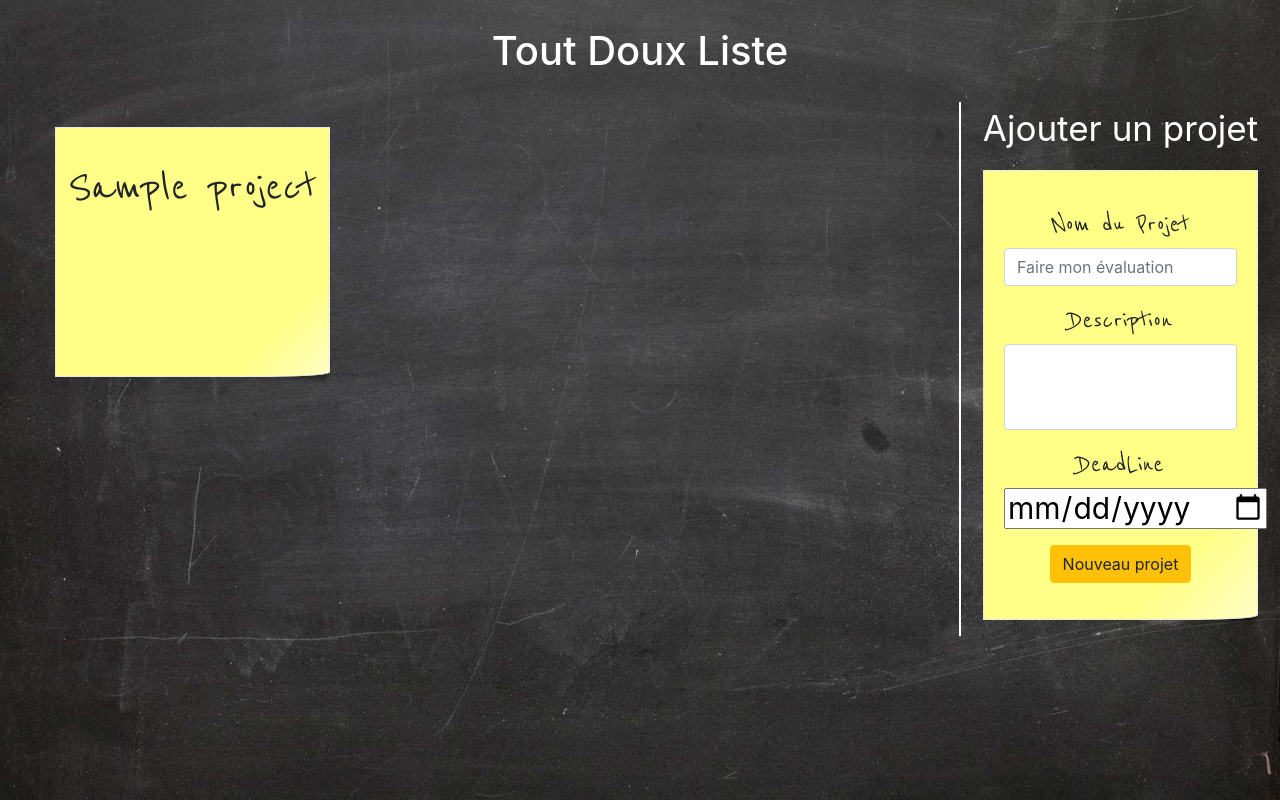
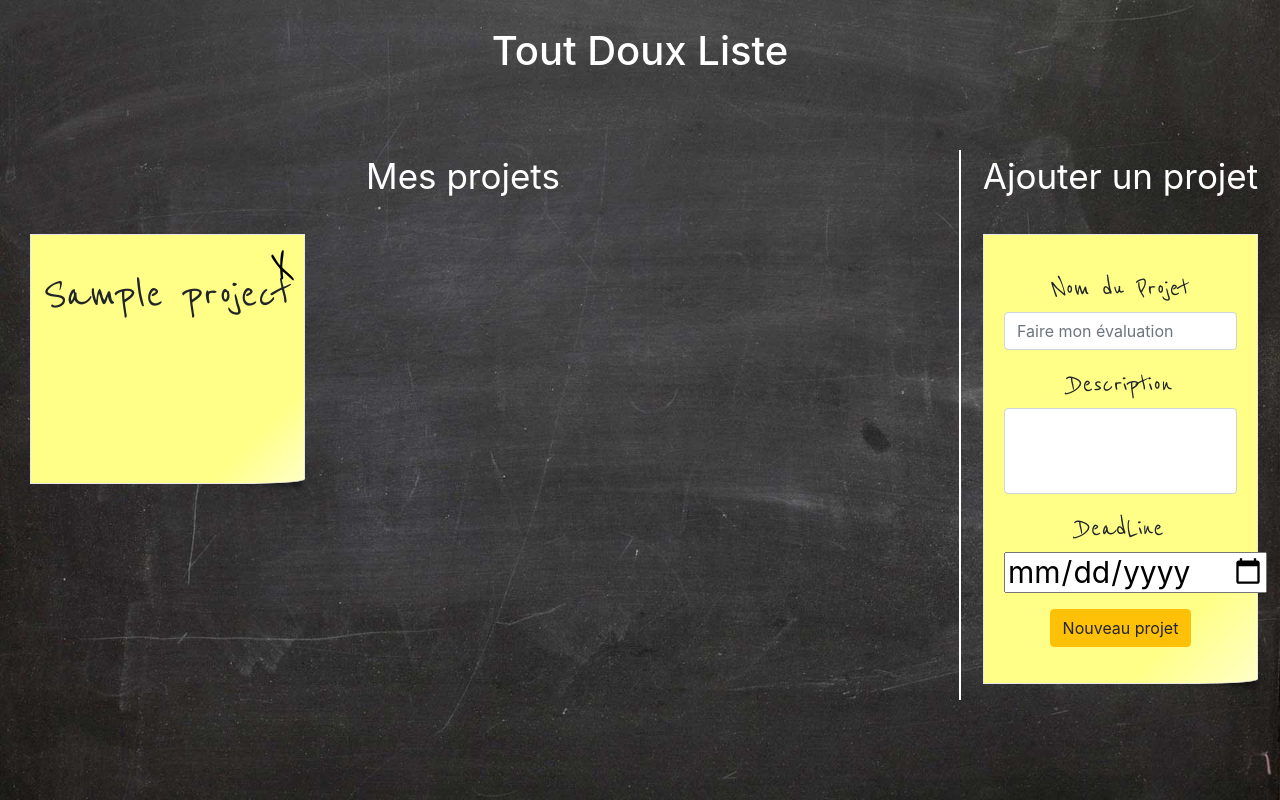
Before and after one commit to paulgiraudet/todolist, a PHP site: page /projects.php in a window 1280 px wide. Run offline with PHP 8.4, Linux system fonts and the light colour scheme; the visitor is signed in with stand-in values (Sample User, id 1); tables that the repository leaves empty or names only in its code hold one stand-in row (values such as "Sample post").

Commit message:
adding some projects plus form test validation

```diff
--- a/css/main.css
+++ b/css/main.css
@@ -110,7 +110,6 @@ h1{
   min-height:250px;
   max-height:250px;
   font-size:50px;
-  margin: 25px;
 }
 
 .postitadd{
@@ -158,6 +157,19 @@ h1{
   -o-transform: matrix(-1, -0.1, 0, 1, 0, 0);
   -ms-transform: matrix(-1, -0.1, 0, 1, 0, 0);
   transform: matrix(-1, -0.1, 0, 1, 0, 0);
+}
+
+.postit a{
+  position:absolute;
+  right:10px;
+  top:10px;
+  color:black;
+  transition:0.3s all;
+}
+
+.postit a:hover{
+  text-decoration: none;
+  color:red;
 }
 
 input["type=date"]{
--- a/projects.php
+++ b/projects.php
@@ -3,17 +3,20 @@ session_start();
 
 $title = "TDL - Accueil";
 require 'header.php';
+require 'db.php';
+
  ?>
 
 <h1 class="text-center text-white">Tout Doux Liste</h1>
 
-<div class="container-fluid">
+<div class="container-fluid py-5">
   <div class="row">
-    <div class="col-md-9 borderFormRight">
+    <div class="col-md-9 borderFormRight pr-5">
+      <p class="colTitle text-center">Mes projets</p>
+      <div class="row mx-auto">
 
     <?php
 
-      require 'db.php';
 
       $req = $bdd->prepare('SELECT name FROM projects WHERE id_user = :id_user');
       $req->execute(array(
@@ -25,30 +28,37 @@ require 'header.php';
 
         ?>
 
-        <div class="col-md-3 col-sm-6">
-          <div class="postit">
+        <div class="col-md-4 col-sm-6">
+          <div class="postit mt-3">
+            <a href="deleteproject.php">X</a>
             <?= $project['name'] ?>
           </div>
         </div>
         <?php
       }
      ?>
+     </div>
    </div>
    <!-- end of projectlist -->
    <div class="col-md-3 borderFormLeft d-flex flex-column pb-3">
 
      <p class="colTitle text-center">Ajouter un projet</p>
 
-     <div class="postitadd mx-auto">
+<?php
 
-       <form class="" action="index.php" method="post">
+
+
+ ?>
+     <div class="postitadd mx-auto mt-3">
+
+       <form class="" action="addproject.php" method="post">
          <div class="form-group">
            <label for="exampleInputName">Nom du Projet</label>
-           <input type="text" class="form-control" id="exampleInputName" placeholder="Faire mon évaluation" required>
+           <input type="text" class="form-control" id="exampleInputName" name="name" placeholder="Faire mon évaluation" required>
          </div>
          <div class="form-group">
            <label for="exampleFormControlTextarea1">Description</label>
-           <textarea class="form-control" id="exampleFormControlTextarea1" rows="3" required></textarea>
+           <textarea class="form-control" id="exampleFormControlTextarea1" name="description" rows="3" required></textarea>
          </div>
          <div class="form-group">
            <label for="exampleFormControlDate">DeadLine</label>
```
Also changed, not shown: addproject.php (added, +35 -0 lines).
